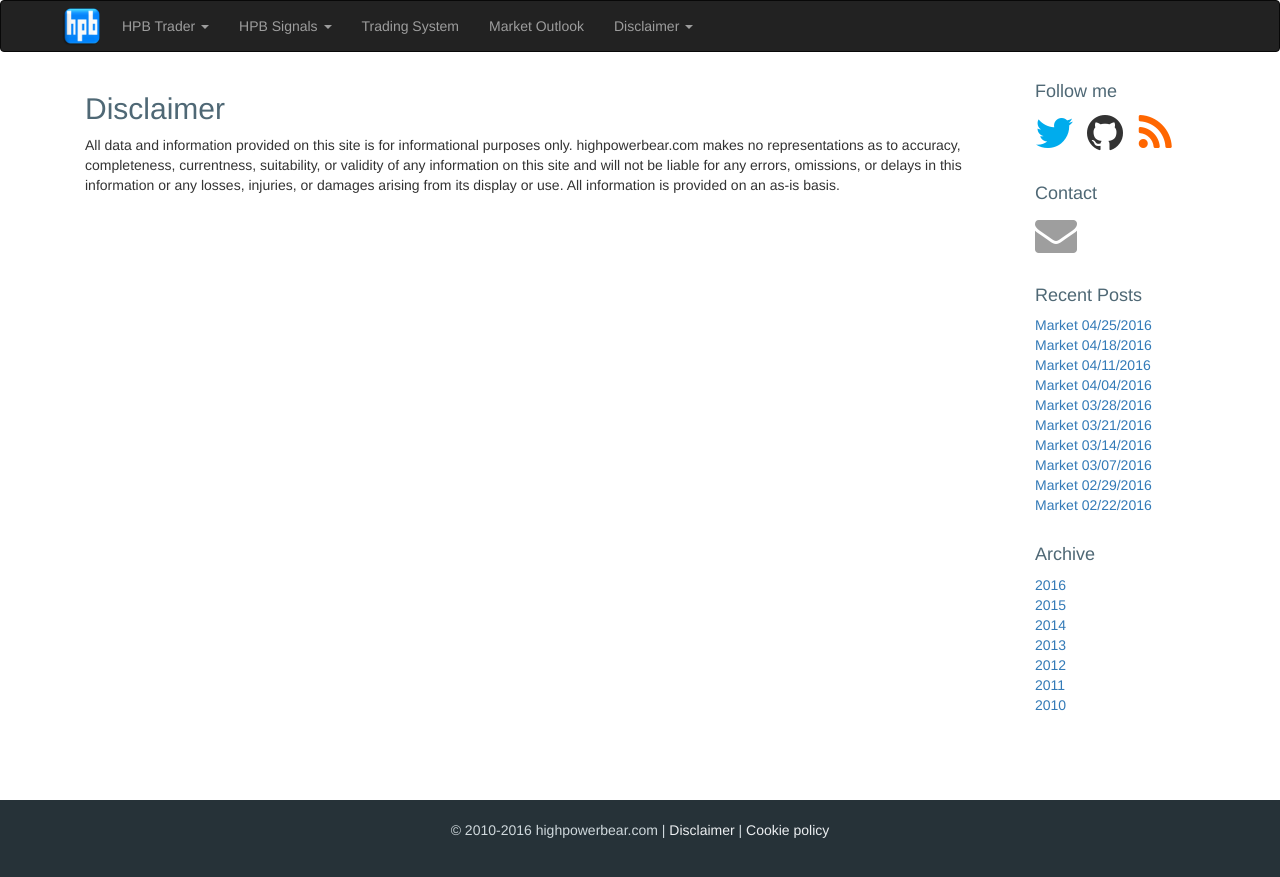
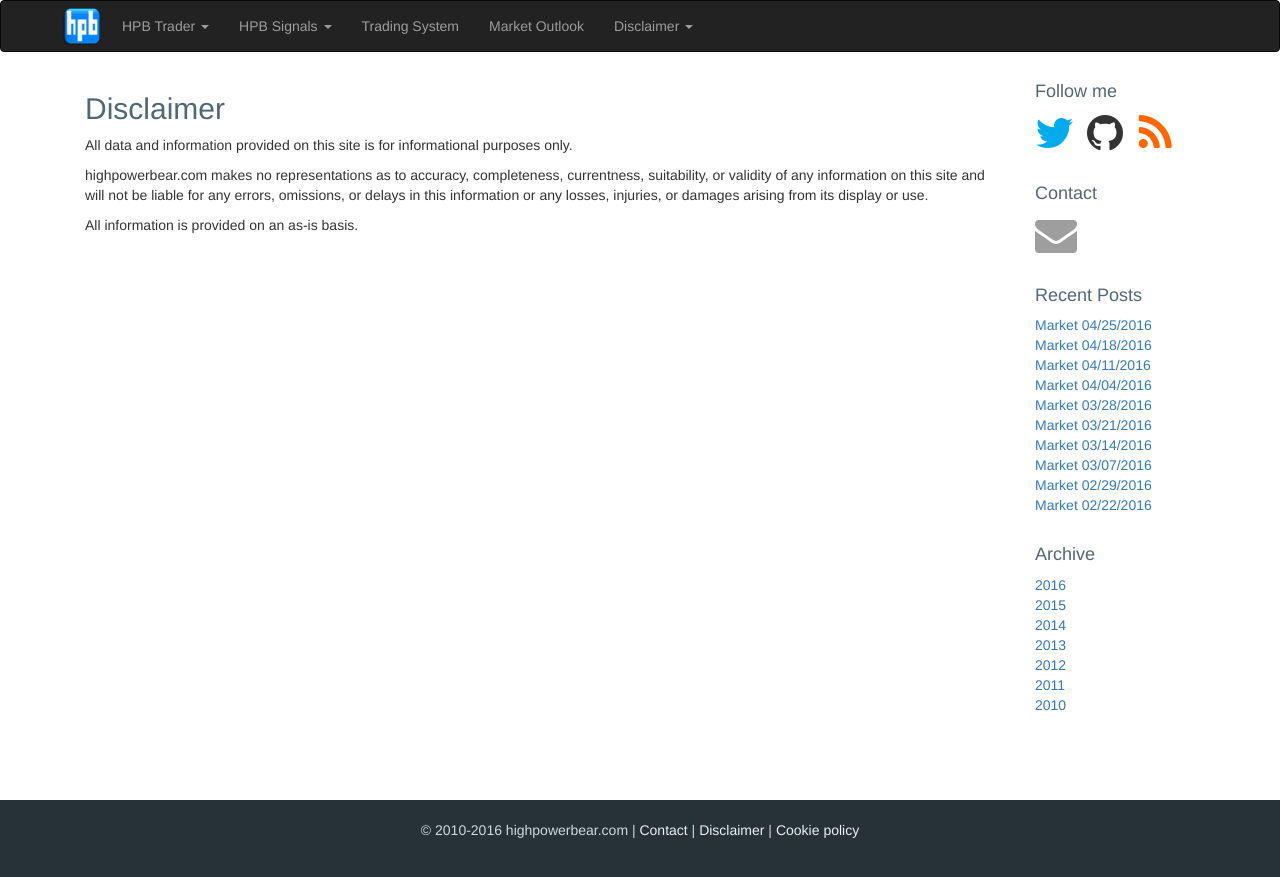
Before and after one commit to robertkolar/hpbweb, a Jekyll site: the page built from pages/disclaimer.html, in a window 1280 px wide. Shown: the top 877 px of the page. Built offline with Jekyll 4.4.1, drawn with Linux system fonts in a browser that asks for light colours.

Commit message:
Updated disclaimer and cookie policy, added contact email to footer.

```diff
--- a/_includes/footer.html
+++ b/_includes/footer.html
@@ -1,7 +1,7 @@
 <footer class="hpb-footer">
     <div class="container">
         <p>
-            © 2010-2016 highpowerbear.com | <a href="/disclaimer/">Disclaimer</a> | <a href="/cookie-policy/">Cookie policy</a>
+            © 2010-2016 highpowerbear.com | <a href="mailto:{{site.email}}" target="_blank">Contact</a> | <a href="/disclaimer/">Disclaimer</a> | <a href="/cookie-policy/">Cookie policy</a>
         </p>
     </div>
 </footer>
--- a/pages/disclaimer.html
+++ b/pages/disclaimer.html
@@ -6,7 +6,12 @@ permalink: /disclaimer/
 
 <p>
     All data and information provided on this site is for informational purposes only.
+</p>
+<p>
     highpowerbear.com makes no representations as to accuracy, completeness, currentness, suitability, or validity of any
     information on this site and will not be liable for any errors, omissions, or delays in this information or any losses,
-    injuries, or damages arising from its display or use. All information is provided on an as-is basis.
+    injuries, or damages arising from its display or use.
 </p>
+<p>
+    All information is provided on an as-is basis.
+</p>
```
Also changed, not shown: pages/cookie-policy.html (+6 -1 lines).
